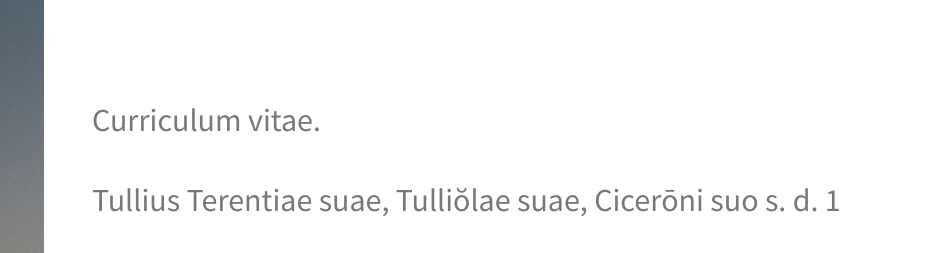
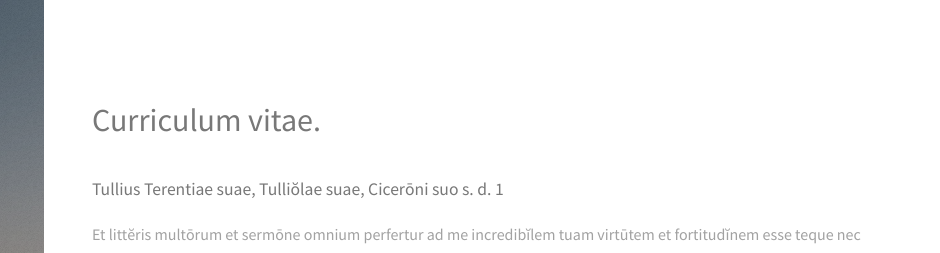
Before and after one commit to kmelnikovmh/kmelnikovmh.github.io, a plain HTML site: page index.html in a window 1280 px wide. Shown: the top 253 px of the page, 340-1280 px from the left. Drawn offline with Linux system fonts and the light colour scheme.

Commit message:
Update index.html

```diff
--- a/index.html
+++ b/index.html
@@ -40,7 +40,7 @@
 						<header class="major">
 							<h2>Curriculum vitae.</h2>
 						</header>
-						<h1>Tullius Terentiae suae, Tulliŏlae suae, Cicerōni suo s. d. 1</h1>
+						<h4>Tullius Terentiae suae, Tulliŏlae suae, Cicerōni suo s. d. 1</h4>
 						<p>Et littĕris multōrum et sermōne omnium perfertur ad me incredibĭlem tuam virtūtem et fortitudĭnem esse teque nec anĭmi nec corpŏris laborĭbus defatigāri. Me misĕrum! Te, ista virtūte, fide, probitāte, humanitāte2 in tantas aerumnas propter me incidisse! Tulliŏlam nostram, ex quo patre tantas voluptātes capiēbat, ex eo tantos percipĕre luctus! Nam quid ego de Cicerōne3 dicam? Qui cum primum sapĕre coepit, acerbissĭmos dolōres miseriasque percēpit. Quae si, ut tu scribis, fato facta putārem, ferrem paulo facilius: sed omnia sunt meā culpā commissa, qui ab his me amāri putābam, qui invidēbant, eos non sequēbar, qui petēbant. Quodsi nostris consiliis usi essēmus neque apud nos valuisset tantum sermo aut stultōrum amicōrum aut improbōrum, beatissĭmi viverēmus. Nunc, cum sperāre nos amīci iubent, dabo opĕram, ne mea valetūdo tuo labōri desit. Res quanta sit, intellĕgo quantōque fuĕrit facilius manēre domi quam redīre. Sed tamen si omnes tribūnos plebis habēmus, si Lentŭlum4 tam studiōsum, si etiam Pompeium et Caesărem, non est desperandum. ...</p>
 						<!--<ul class="actions">
 							<li><a href="#" class="button">Learn More</a></li>
```
